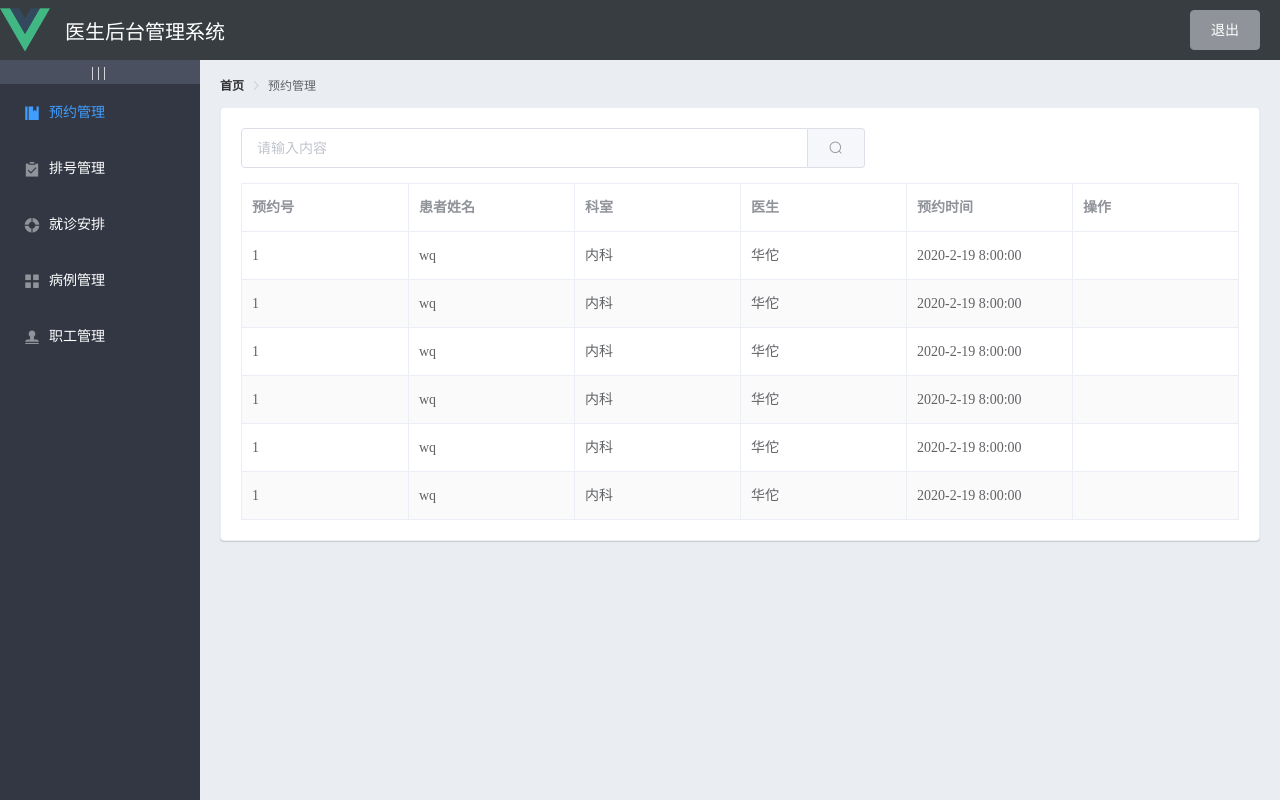
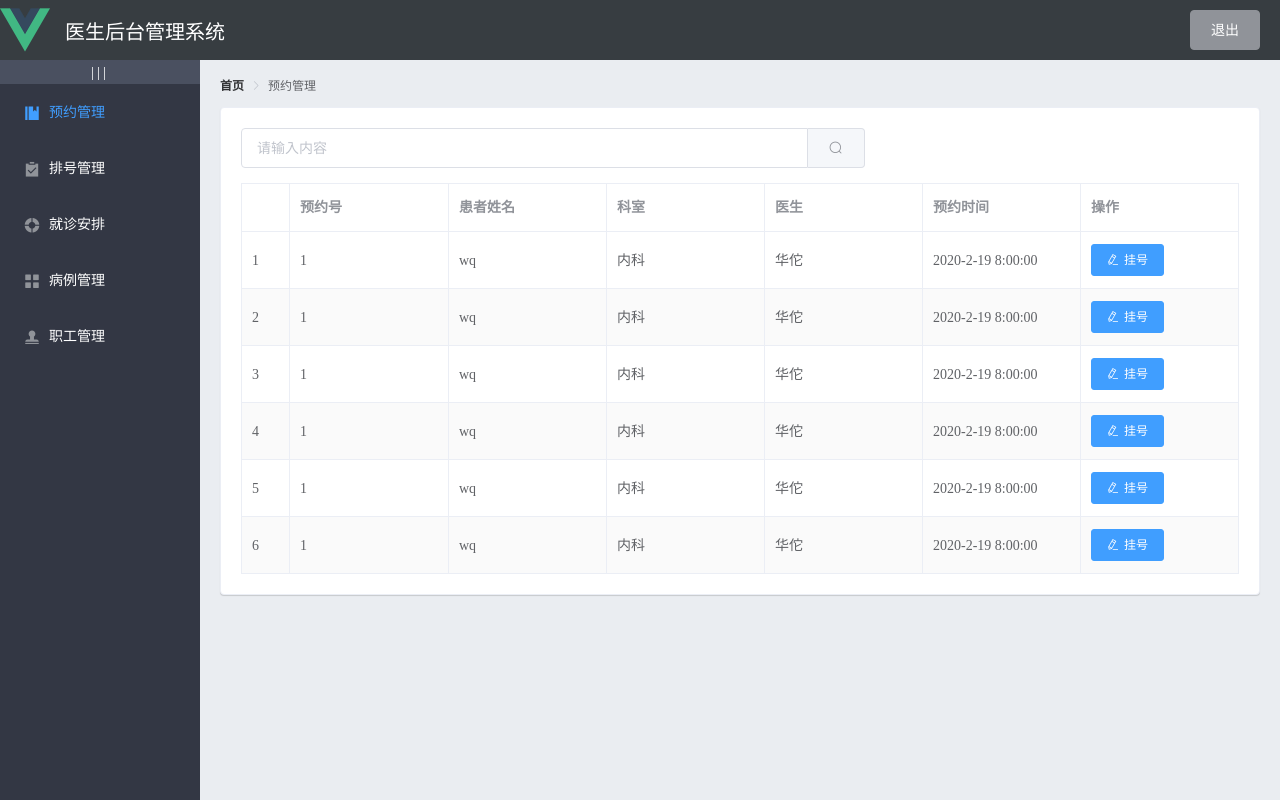
Before and after one commit to 0xTiefer-Atem/vue-demo_management, a Vue app: page /home/appointment in a window 1280 px wide. Built offline with nearby package versions, Linux system fonts and the light colour scheme.

Commit message:
通过作用域插槽渲染操作列

```diff
--- a/src/components/appointment/Appointment.vue
+++ b/src/components/appointment/Appointment.vue
@@ -19,13 +19,18 @@
         <el-col :span="4"></el-col>
       </el-row>
 <!--      用户列表区域-->
-      <el-table :data="appointmentList" border stripe>
+      <el-table :data="appointmentList" border stripe >
+        <el-table-column type="index"></el-table-column>
         <el-table-column label="预约号" prop="reserveId"></el-table-column>
         <el-table-column label="患者姓名" prop="userName"></el-table-column>
         <el-table-column label="科室" prop="cliName"></el-table-column>
         <el-table-column label="医生" prop="staffName"></el-table-column>
         <el-table-column label="预约时间" prop="reserveTime"></el-table-column>
-        <el-table-column label="操作"></el-table-column>
+        <el-table-column label="操作">
+          <template slot-scope="scope">
+            <el-button type="primary" icon="el-icon-edit" size="small">挂号</el-button>
+          </template>
+        </el-table-column>
       </el-table>
     </el-card>
   </div>
```
